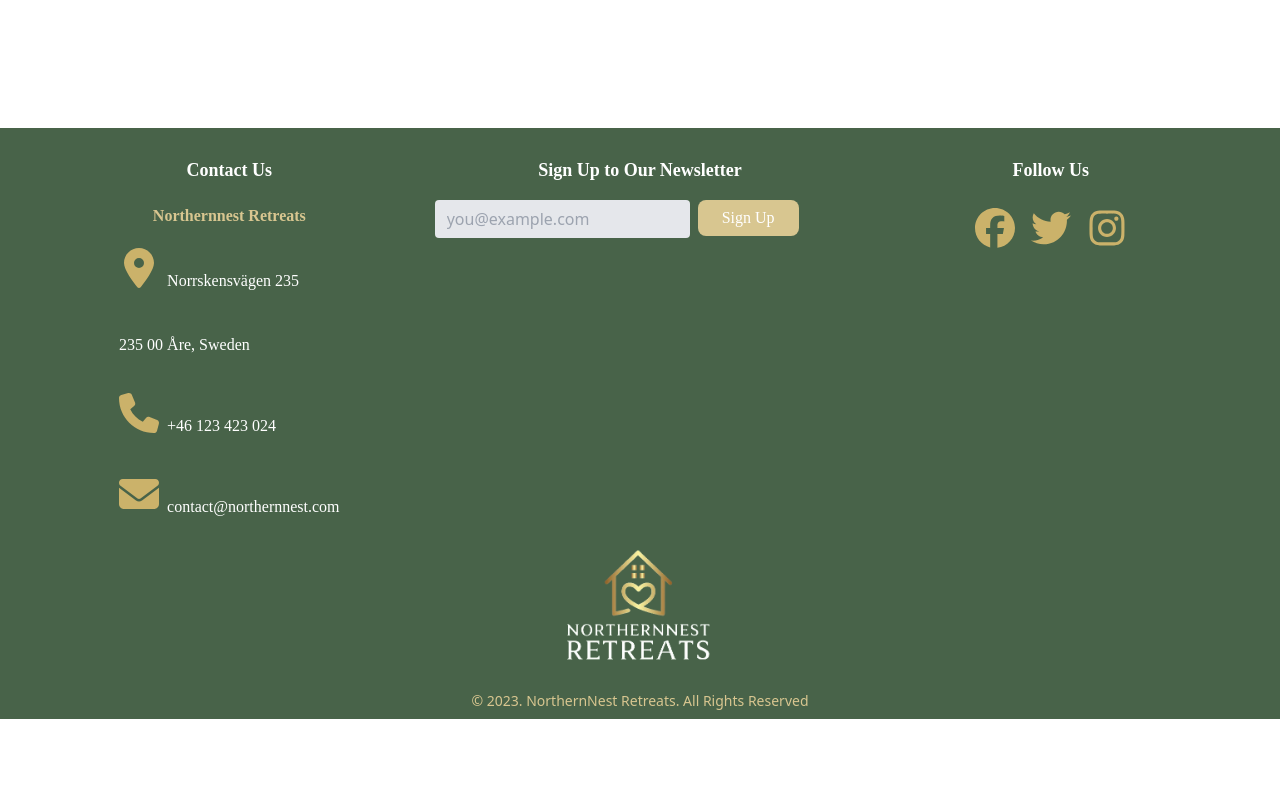
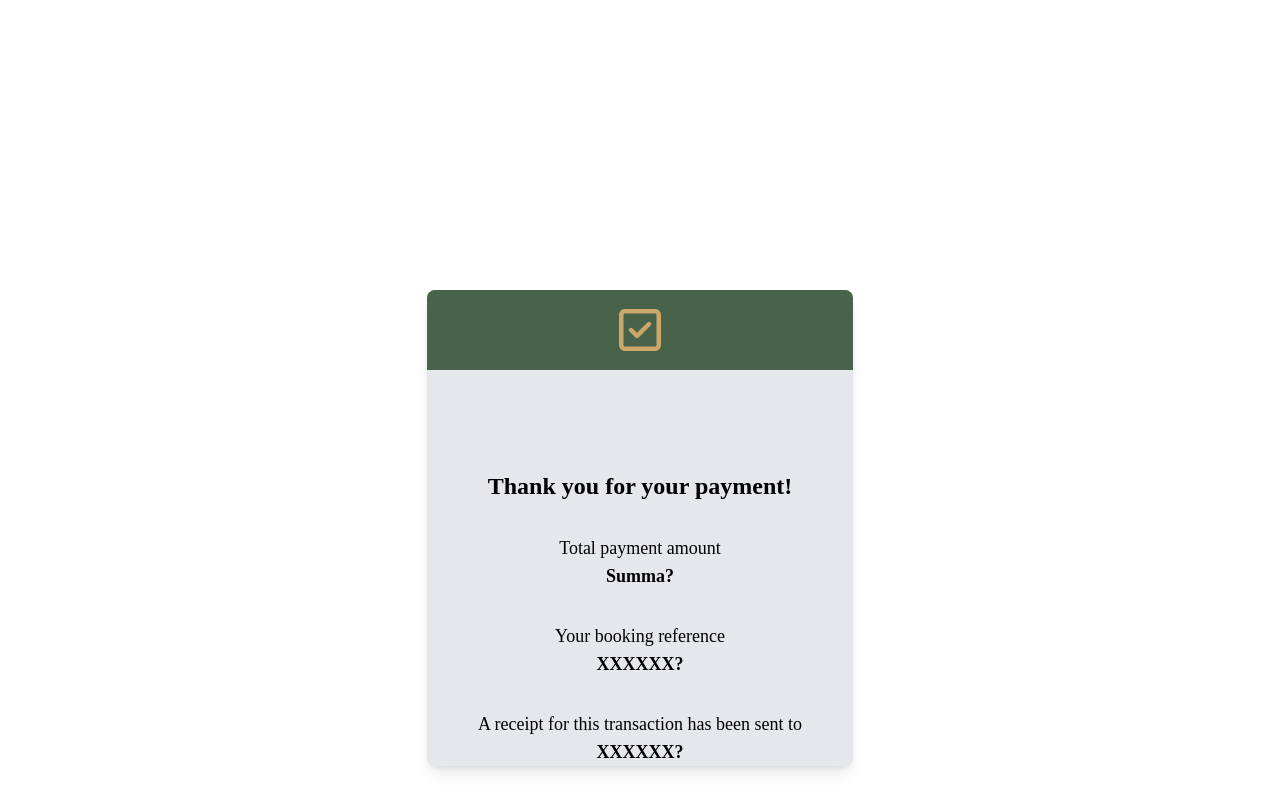
Before and after one commit to ulrikaha/Front-end-project-v1, a Next.js app: page / in a window 1280 px wide. Shown: the part 2980-3780 px from the top of the page. Before the commit the page ends 3699 px from the top, so only its background shows below. Built offline with nearby package versions, Linux system fonts and the light colour scheme.

Commit message:
added pages booking confirmation plus components

```diff
--- /dev/null
+++ b/app/booking/page.tsx
@@ -0,0 +1,11 @@
+import BookingInformation from "@/components/BookingInformation"
+
+function bookingPage() {
+  return (
+    <div>
+        <BookingInformation />
+    </div>
+  )
+}
+
+export default bookingPage
--- a/app/cabins/[id]/page.tsx
+++ b/app/cabins/[id]/page.tsx
@@ -5,11 +5,12 @@ import { useParams } from 'next/navigation';
 
 
 
+
 export default function CabinPage() {
     const [cabin, setCabin] = useState<Package>();
-    const params = useParams(); // This is how you get the params in a client component
+    const params = useParams(); // This is how you get the params in a client component?
 
-console.log(params);
+console.log(params, "hej2");
 
     useEffect(() => {
         const fetchData = async () => {
--- /dev/null
+++ b/app/confirmation/page.tsx
@@ -0,0 +1,11 @@
+import PaymentConfirmation from "@/components/PaymentConfirmation"
+
+function confirmationPage() {
+  return (
+    <div>
+        <PaymentConfirmation />
+    </div>
+  )
+}
+
+export default confirmationPage
--- a/app/page.tsx
+++ b/app/page.tsx
@@ -7,6 +7,7 @@ import AboutUs from "@/components/AboutUs";
 import ActivitiesCarousel from "@/components/ActivitiesCarousell";
 import ReviewCard from "@/components/ReviewCard";
 import Space from "@/components/Space";
+import PaymentConfirmation from "@/components/PaymentConfirmation";
 
 
 
@@ -27,6 +28,7 @@ export default function Home() {
   <h2 className="text-4xl text-center font-custom text-black mt-12 mb-12 pb-12">Discover Memorable Retreat Experiences</h2>
     <ReviewCard />
     <Space />
+    <PaymentConfirmation />
 
 
 
--- /dev/null
+++ b/components/BookingInformation.tsx
@@ -0,0 +1,12 @@
+
+
+function BookingInformation() {
+
+  return (
+    <div>
+
+    </div>
+  )
+}
+
+export default BookingInformation
--- /dev/null
+++ b/components/PaymentConfirmation.tsx
@@ -0,0 +1,24 @@
+import { FontAwesomeIcon } from "@fortawesome/react-fontawesome";
+import { faSquareCheck } from "@fortawesome/free-regular-svg-icons";
+
+const PaymentConfirmation = () => {
+    return (
+        <div className="grid place-items-center h-screen">
+            <div className="w-3/4 lg:w-1/2 xl:w-1/3 2xl:w-1/4 min-h-[50vh] bg-gray-200 shadow-lg rounded-lg border-t-12">
+              <div className="w-full bg-custom-green rounded-t-lg flex justify-center items-center py-4 -mt-3">
+            <FontAwesomeIcon icon={faSquareCheck} style={{color: "#cba86a", fontSize: "3rem"}} />
+            </div>
+            <div className="mt-6 font-lora pt-7">
+                <h2 className="text-center text-2xl font-bold mt-12">Thank you for your payment!</h2>
+                <p className="text-center text-lg mt-8">Total payment amount</p>
+                <p className="text-center text-lg font-bold">Summa?</p> {/* This should be the total amount*/}
+                <p className="text-center text-lg mt-8">Your booking reference</p>
+                <p className="text-center text-lg font-bold">XXXXXX?</p>{/* This should be a random boking ref*/}
+                <p className="text-center text-lg mt-8">A receipt for this transaction has been sent to</p>
+                <p className="text-center text-lg font-bold">XXXXXX?</p> {/* This should be the email address of the user */}
+            </div>
+        </div>
+        </div>
+    );
+};
+ export default PaymentConfirmation;
```
